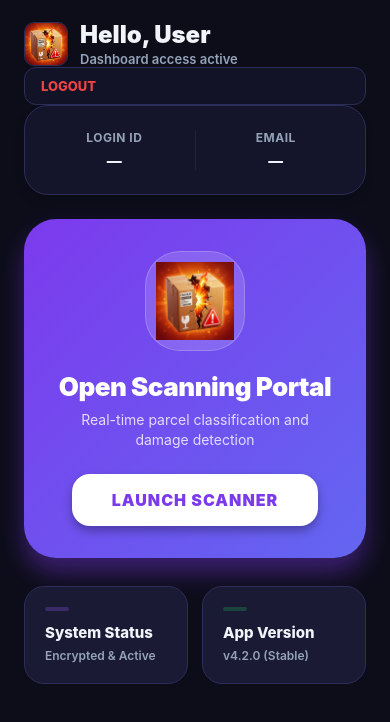
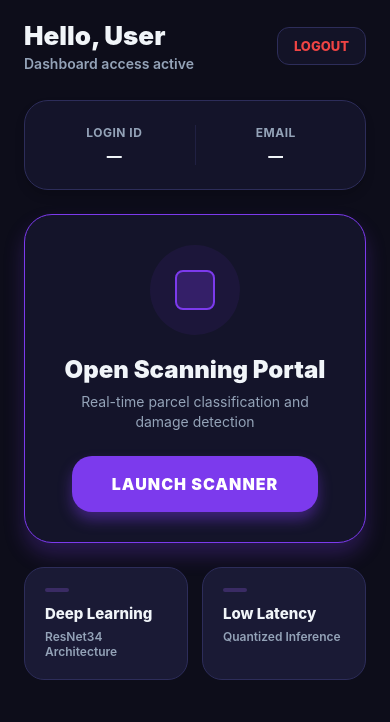
Before and after one commit to saikumarkoda13-ai/parcel, a React Native app in the folder parcel-damage-app/: screen /UserHome in a window 390 px wide. Shown: the top 722 px of the page. Built offline with nearby package versions, Linux system fonts and the light colour scheme.

Commit message:
Premium: Header reorganization and 3D branding upgrades for Home and Predict screens

```diff
--- a/parcel-damage-app/screens/PredictScreen.js
+++ b/parcel-damage-app/screens/PredictScreen.js
@@ -1,10 +1,9 @@
-import React, { useState, useEffect } from 'react';
+import React, { useState } from 'react';
 import {
     View, Text, TouchableOpacity, StyleSheet,
     StatusBar, ScrollView, Image, ActivityIndicator, Alert, SafeAreaView, Platform
 } from 'react-native';
 import * as ImagePicker from 'expo-image-picker';
-import { LinearGradient } from 'expo-linear-gradient';
 import { predictImage } from '../services/api';
 import { COLORS } from '../theme';
 
@@ -16,14 +15,14 @@ export default function PredictScreen({ navigation }) {
     const pickFromGallery = async () => {
         const perm = await ImagePicker.requestMediaLibraryPermissionsAsync();
         if (!perm.granted) { Alert.alert('Permission needed', 'Allow gallery access to upload parcel images.'); return; }
-        const res = await ImagePicker.launchImageLibraryAsync({ mediaTypes: ImagePicker.MediaTypeOptions.Images, quality: 0.7 });
+        const res = await ImagePicker.launchImageLibraryAsync({ mediaTypes: ImagePicker.MediaTypeOptions.Images, quality: 0.9 });
         if (!res.canceled) { setImageUri(res.assets[0].uri); setResult(null); }
     };
 
     const pickFromCamera = async () => {
         const perm = await ImagePicker.requestCameraPermissionsAsync();
         if (!perm.granted) { Alert.alert('Permission needed', 'Allow camera access to take photos.'); return; }
-        const res = await ImagePicker.launchCameraAsync({ quality: 0.7 });
+        const res = await ImagePicker.launchCameraAsync({ quality: 0.9 });
         if (!res.canceled) { setImageUri(res.assets[0].uri); setResult(null); }
     };
 
@@ -62,38 +61,20 @@ export default function PredictScreen({ navigation }) {
         return COLORS.warning;
     };
 
-    // Simulated Progress Logic
-    const [progress, setProgress] = useState(0);
-    useEffect(() => {
-        let interval;
-        if (loading) {
-            setProgress(0);
-            interval = setInterval(() => {
-                setProgress(prev => (prev < 90 ? prev + (90 - prev) * 0.1 : prev));
-            }, 500);
-        } else {
-            setProgress(0);
-            clearInterval(interval);
-        }
-        return () => clearInterval(interval);
-    }, [loading]);
-
     return (
         <SafeAreaView style={styles.safeArea}>
             <StatusBar barStyle="light-content" backgroundColor={COLORS.bg} />
             <ScrollView contentContainerStyle={styles.container} showsVerticalScrollIndicator={false}>
                 {/* Top bar */}
                 <View style={styles.topBar}>
-                    <TouchableOpacity onPress={() => navigation.goBack()} style={styles.backBtn}>
-                        <Text style={{ color: COLORS.primaryLight, fontSize: 13, fontWeight: '800' }}>BACK</Text>
+                    <TouchableOpacity onPress={() => navigation.goBack()}>
+                        <Text style={{ color: COLORS.primaryLight, fontSize: 15, fontWeight: '600' }}>← Back</Text>
                     </TouchableOpacity>
-                    <View style={styles.screenTitleRow}>
-                        <Image source={require('../assets/icon.png')} style={styles.smallLogo} resizeMode="contain" />
-                        <View>
-                            <Text style={styles.screenTitle}>System Scan</Text>
-                            <Text style={{ color: COLORS.success, fontSize: 10, fontWeight: '800', textTransform: 'uppercase' }}>Active Protocol</Text>
+                    <View style={{ alignItems: 'center' }}>
+                        <Text style={styles.screenTitle}>Scanner</Text>
+                        <Text style={{ color: COLORS.primaryLight, fontSize: 11, fontWeight: '700', marginTop: 2, textTransform: 'uppercase' }}>ResNet34 Model</Text>
                     </View>
-                    </View>
+                    <View style={{ width: 50 }} />
                 </View>
 
                 {/* Image Preview */}
@@ -102,7 +83,7 @@ export default function PredictScreen({ navigation }) {
                         <Image source={{ uri: imageUri }} style={styles.image} resizeMode="cover" />
                     ) : (
                         <View style={styles.imagePlaceholder}>
-                        <Image source={require('../assets/icon.png')} style={styles.placeholderLogo} resizeMode="contain" />
+                            <View style={styles.placeholderIcon} />
                             <Text style={{ color: COLORS.muted, marginTop: 12, fontSize: 14 }}>No image selected</Text>
                         </View>
                     )}
@@ -111,32 +92,23 @@ export default function PredictScreen({ navigation }) {
                 {/* Pick buttons */}
                 <View style={styles.pickRow}>
                     <TouchableOpacity style={styles.pickBtn} onPress={pickFromGallery}>
-                        <Image source={require('../assets/gallery-icon.png')} style={styles.btnIcon3D} resizeMode="contain" />
                         <Text style={styles.pickBtnText}>GALLERY</Text>
                     </TouchableOpacity>
                     <TouchableOpacity style={styles.pickBtn} onPress={pickFromCamera}>
-                        <Image source={require('../assets/camera-icon.png')} style={styles.btnIcon3D} resizeMode="contain" />
                         <Text style={styles.pickBtnText}>CAMERA</Text>
                     </TouchableOpacity>
                 </View>
 
                 {/* Predict button */}
                 <TouchableOpacity
+                    style={[styles.predictBtn, (!imageUri || loading) && { opacity: 0.5 }]}
                     onPress={handlePredict}
                     disabled={!imageUri || loading}
-                    activeOpacity={0.8}
-                >
-                    <LinearGradient
-                        colors={(!imageUri || loading) ? [COLORS.card2, COLORS.card2] : [COLORS.primary, '#6366f1']}
-                        start={{ x: 0, y: 0 }}
-                        end={{ x: 1, y: 0 }}
-                        style={styles.predictBtnGradient}
                 >
                     {loading
                         ? <><ActivityIndicator color="#fff" style={{ marginRight: 10 }} /><Text style={styles.predictBtnText}>ANALYZING...</Text></>
                         : <Text style={styles.predictBtnText}>START CLASSIFICATION</Text>
                     }
-                    </LinearGradient>
                 </TouchableOpacity>
 
                 {/* Result Card */}
@@ -164,26 +136,6 @@ export default function PredictScreen({ navigation }) {
                         </TouchableOpacity>
                     </View>
                 )}
-
-                {/* Loading Overlay */}
-                {loading && (
-                    <View style={styles.loadingOverlay}>
-                        <LinearGradient
-                            colors={['rgba(15, 23, 42, 0.9)', 'rgba(30, 41, 59, 0.95)']}
-                            style={styles.loadingBlur}
-                        >
-                            <View style={styles.pulseContainer}>
-                                <Image source={require('../assets/icon.png')} style={styles.loadingLogo} resizeMode="contain" />
-                            </View>
-                            <Text style={styles.loadingText}>AI ANALYZING PARCEL...</Text>
-                            <View style={styles.progressBarBg}>
-                                <View style={[styles.progressBarFill, { width: `${progress}%` }]} />
-                            </View>
-                            <Text style={styles.progressSubtext}>Decrypting damage patterns... {Math.round(progress)}%</Text>
-                        </LinearGradient>
-                    </View>
-                )}
-
                 <View style={{ height: 40 }} />
             </ScrollView>
         </SafeAreaView>
@@ -193,21 +145,17 @@ export default function PredictScreen({ navigation }) {
 const styles = StyleSheet.create({
     safeArea: { flex: 1, backgroundColor: COLORS.bg },
     container: { flexGrow: 1, padding: 24, paddingVertical: 20 },
-    topBar: { flexDirection: 'row', alignItems: 'center', marginBottom: 28 },
-    backBtn: { backgroundColor: COLORS.card2, paddingHorizontal: 16, paddingVertical: 10, borderRadius: 12, marginRight: 20, borderColor: COLORS.border, borderWidth: 1 },
-    screenTitleRow: { flex: 1, flexDirection: 'row', alignItems: 'center', gap: 10 },
-    smallLogo: { width: 36, height: 36, borderRadius: 8, backgroundColor: COLORS.card2 },
-    screenTitle: { fontSize: 20, fontWeight: '900', color: COLORS.text },
-    imageBox: { width: '100%', height: 260, borderRadius: 32, overflow: 'hidden', marginBottom: 20, borderColor: COLORS.border, borderWidth: 1.5, backgroundColor: COLORS.card, shadowColor: '#000', shadowOffset: { width: 0, height: 8 }, shadowOpacity: 0.2, shadowRadius: 15 },
+    topBar: { flexDirection: 'row', justifyContent: 'space-between', alignItems: 'center', marginBottom: 24 },
+    screenTitle: { fontSize: 22, fontWeight: '900', color: COLORS.text },
+    imageBox: { width: '100%', height: 260, borderRadius: 24, overflow: 'hidden', marginBottom: 20, borderColor: COLORS.border, borderWidth: 1.5, backgroundColor: COLORS.card, shadowColor: '#000', shadowOffset: { width: 0, height: 8 }, shadowOpacity: 0.2, shadowRadius: 15 },
     image: { width: '100%', height: '100%' },
     imagePlaceholder: { flex: 1, alignItems: 'center', justifyContent: 'center' },
-    placeholderLogo: { width: 60, height: 60, opacity: 0.3 },
-    pickRow: { flexDirection: 'row', gap: 16, marginBottom: 30 },
-    pickBtn: { flex: 1, backgroundColor: COLORS.card2, borderRadius: 24, padding: 18, alignItems: 'center', borderColor: COLORS.border, borderWidth: 1, shadowColor: '#000', shadowOffset: { width: 0, height: 6 }, shadowOpacity: 0.15, shadowRadius: 10, elevation: 5 },
-    btnIcon3D: { width: 50, height: 50, marginBottom: 10 },
-    pickBtnText: { color: COLORS.text, fontWeight: '900', fontSize: 13, letterSpacing: 1.5 },
-    predictBtnGradient: { paddingVertical: 22, borderRadius: 24, alignItems: 'center', flexDirection: 'row', justifyContent: 'center', shadowColor: COLORS.primary, shadowOffset: { width: 0, height: 12 }, shadowOpacity: 0.4, shadowRadius: 20, elevation: 12, marginBottom: 28 },
-    predictBtnText: { color: COLORS.white, fontSize: 17, fontWeight: '900', letterSpacing: 1 },
+    placeholderIcon: { width: 60, height: 60, borderRadius: 30, backgroundColor: COLORS.card2, borderColor: COLORS.border, borderWidth: 2 },
+    pickRow: { flexDirection: 'row', gap: 14, marginBottom: 20 },
+    pickBtn: { flex: 1, backgroundColor: COLORS.card2, borderRadius: 20, padding: 20, alignItems: 'center', borderColor: COLORS.border, borderWidth: 1 },
+    pickBtnText: { color: COLORS.text, fontWeight: '800', fontSize: 16, letterSpacing: 0.5 },
+    predictBtn: { backgroundColor: COLORS.primary, paddingVertical: 20, borderRadius: 20, alignItems: 'center', flexDirection: 'row', justifyContent: 'center', shadowColor: COLORS.primary, shadowOffset: { width: 0, height: 10 }, shadowOpacity: 0.4, shadowRadius: 18, elevation: 12, marginBottom: 24 },
+    predictBtnText: { color: COLORS.white, fontSize: 18, fontWeight: '900', letterSpacing: 1 },
     resultCard: { backgroundColor: COLORS.card, borderRadius: 24, padding: 28, borderWidth: 2, shadowColor: '#000', shadowOffset: { width: 0, height: 10 }, shadowOpacity: 0.3, shadowRadius: 20, elevation: 12 },
     statusLabel: { fontSize: 12, fontWeight: '800', color: COLORS.muted, textAlign: 'center', textTransform: 'uppercase', letterSpacing: 1 },
     resultLabel: { fontSize: 36, fontWeight: '900', textAlign: 'center', marginVertical: 12, letterSpacing: 1.5 },
@@ -218,14 +166,4 @@ const styles = StyleSheet.create({
     barFill: { height: '100%', borderRadius: 6 },
     resetBtn: { marginTop: 24, paddingVertical: 15, borderRadius: 14, backgroundColor: COLORS.card2, borderWidth: 1, borderColor: COLORS.border, alignItems: 'center' },
     resetBtnText: { color: COLORS.primaryLight, fontWeight: '800', fontSize: 15 },
-
-    // Loading Overlay Styles
-    loadingOverlay: { ...StyleSheet.absoluteFillObject, zIndex: 1000, justifyContent: 'center', alignItems: 'center' },
-    loadingBlur: { width: '100%', height: '100%', justifyContent: 'center', alignItems: 'center', padding: 40 },
-    pulseContainer: { width: 120, height: 120, borderRadius: 30, backgroundColor: 'rgba(255,255,255,0.05)', alignItems: 'center', justifyContent: 'center', marginBottom: 30, borderColor: 'rgba(255,255,255,0.1)', borderWidth: 1 },
-    loadingLogo: { width: 80, height: 80 },
-    loadingText: { color: COLORS.white, fontSize: 18, fontWeight: '900', letterSpacing: 2, marginBottom: 20 },
-    progressBarBg: { width: '100%', height: 6, backgroundColor: 'rgba(255,255,255,0.1)', borderRadius: 3, overflow: 'hidden', marginBottom: 12 },
-    progressBarFill: { height: '100%', backgroundColor: COLORS.primaryLight },
-    progressSubtext: { color: COLORS.muted, fontSize: 12, fontWeight: '600', letterSpacing: 0.5 },
 });
--- a/parcel-damage-app/screens/UserHomeScreen.js
+++ b/parcel-damage-app/screens/UserHomeScreen.js
@@ -1,10 +1,9 @@
 import React from 'react';
 import {
-    View, Text, TouchableOpacity, StyleSheet, Image,
+    View, Text, TouchableOpacity, StyleSheet,
     StatusBar, ScrollView, Alert, SafeAreaView, Platform
 } from 'react-native';
 import AsyncStorage from '@react-native-async-storage/async-storage';
-import { LinearGradient } from 'expo-linear-gradient';
 import { COLORS } from '../theme';
 
 export default function UserHomeScreen({ navigation, route }) {
@@ -36,12 +35,9 @@ export default function UserHomeScreen({ navigation, route }) {
             <ScrollView contentContainerStyle={styles.container} showsVerticalScrollIndicator={false}>
                 {/* Header */}
                 <View style={styles.header}>
-                    <View style={styles.headerTitleRow}>
-                        <Image source={require('../assets/icon.png')} style={styles.headerLogo} resizeMode="contain" />
                     <View>
                         <Text style={styles.welcome}>Hello, {user.name || 'User'}</Text>
                         <Text style={styles.subtitle}>Dashboard access active</Text>
-                        </View>
                     </View>
                     <TouchableOpacity onPress={handleLogout} style={styles.logoutBtn}>
                         <Text style={styles.logoutText}>LOGOUT</Text>
@@ -61,38 +57,32 @@ export default function UserHomeScreen({ navigation, route }) {
                     </View>
                 </View>
 
+                {/* Main Action */}
                 <TouchableOpacity
+                    style={styles.predictCard}
                     onPress={() => navigation.navigate('Predict', { user })}
-                    activeOpacity={0.9}
-                >
-                    <LinearGradient
-                        colors={[COLORS.primary, '#6366f1']}
-                        start={{ x: 0, y: 0 }}
-                        end={{ x: 1, y: 1 }}
-                        style={styles.predictCardGradient}
                 >
                     <View style={styles.predictIconCircle}>
-                            <Image source={require('../assets/icon.png')} style={styles.predictLogo} resizeMode="contain" />
+                        <View style={styles.scanBadge} />
                     </View>
                     <Text style={styles.predictTitle}>Open Scanning Portal</Text>
                     <Text style={styles.predictSubtitle}>Real-time parcel classification and damage detection</Text>
                     <View style={styles.predictBtn}>
                         <Text style={styles.predictBtnText}>LAUNCH SCANNER</Text>
                     </View>
-                    </LinearGradient>
                 </TouchableOpacity>
 
                 {/* Info Cards */}
                 <View style={styles.infoRow}>
                     <View style={styles.infoCard}>
                         <View style={styles.miniBadge} />
-                        <Text style={styles.infoTitle}>System Status</Text>
-                        <Text style={styles.infoText}>Encrypted & Active</Text>
+                        <Text style={styles.infoTitle}>Deep Learning</Text>
+                        <Text style={styles.infoText}>ResNet34 Architecture</Text>
                     </View>
                     <View style={styles.infoCard}>
-                        <View style={[styles.miniBadge, { backgroundColor: COLORS.success + '40' }]} />
-                        <Text style={styles.infoTitle}>App Version</Text>
-                        <Text style={styles.infoText}>v4.2.0 (Stable)</Text>
+                        <View style={styles.miniBadge} />
+                        <Text style={styles.infoTitle}>Low Latency</Text>
+                        <Text style={styles.infoText}>Quantized Inference</Text>
                     </View>
                 </View>
                 <View style={{ height: 40 }} />
@@ -104,10 +94,9 @@ export default function UserHomeScreen({ navigation, route }) {
 const styles = StyleSheet.create({
     safeArea: { flex: 1, backgroundColor: COLORS.bg },
     container: { flexGrow: 1, padding: 24, paddingVertical: 20 },
-    headerTitleRow: { flexDirection: 'row', alignItems: 'center', gap: 12 },
-    headerLogo: { width: 44, height: 44, borderRadius: 10, backgroundColor: COLORS.card2, borderColor: COLORS.border, borderWidth: 1 },
-    welcome: { fontSize: 24, fontWeight: '900', color: COLORS.text },
-    subtitle: { fontSize: 13, color: COLORS.muted, marginTop: 2, fontWeight: '600' },
+    header: { flexDirection: 'row', justifyContent: 'space-between', alignItems: 'center', marginBottom: 28 },
+    welcome: { fontSize: 26, fontWeight: '900', color: COLORS.text },
+    subtitle: { fontSize: 14, color: COLORS.muted, marginTop: 4, fontWeight: '600' },
     logoutBtn: { backgroundColor: COLORS.card2 + '80', borderRadius: 12, paddingVertical: 10, paddingHorizontal: 16, borderColor: COLORS.border, borderWidth: 1 },
     logoutText: { color: COLORS.danger, fontSize: 13, fontWeight: '800' },
     statsCard: { backgroundColor: COLORS.card, borderRadius: 24, padding: 24, flexDirection: 'row', marginBottom: 24, borderColor: COLORS.border, borderWidth: 1, shadowColor: '#000', shadowOffset: { width: 0, height: 6 }, shadowOpacity: 0.15, shadowRadius: 10, elevation: 5 },
@@ -115,13 +104,13 @@ const styles = StyleSheet.create({
     statLabel: { fontSize: 12, color: COLORS.muted, marginBottom: 6, fontWeight: '700', textTransform: 'uppercase', letterSpacing: 0.5 },
     statValue: { fontSize: 15, fontWeight: '800', color: COLORS.text },
     divider: { width: 1, backgroundColor: COLORS.border, marginHorizontal: 15, opacity: 0.5 },
-    predictCardGradient: { borderRadius: 32, padding: 32, alignItems: 'center', marginBottom: 28, shadowColor: COLORS.primary, shadowOffset: { width: 0, height: 15 }, shadowOpacity: 0.4, shadowRadius: 25, elevation: 15 },
-    predictIconCircle: { width: 100, height: 100, borderRadius: 35, backgroundColor: 'rgba(255,255,255,0.15)', alignItems: 'center', justifyContent: 'center', marginBottom: 20, overflow: 'hidden', borderColor: 'rgba(255,255,255,0.2)', borderWidth: 1 },
-    predictLogo: { width: '80%', height: '80%' },
-    predictTitle: { fontSize: 26, fontWeight: '900', color: COLORS.white, marginBottom: 8, letterSpacing: -0.5 },
-    predictSubtitle: { fontSize: 14, color: 'rgba(255,255,255,0.8)', textAlign: 'center', marginBottom: 24, lineHeight: 20, paddingHorizontal: 10 },
-    predictBtn: { backgroundColor: COLORS.white, paddingVertical: 16, paddingHorizontal: 40, borderRadius: 18, shadowColor: '#000', shadowOffset: { width: 0, height: 5 }, shadowOpacity: 0.3, shadowRadius: 10, elevation: 8 },
-    predictBtnText: { color: COLORS.primary, fontWeight: '900', fontSize: 16, letterSpacing: 1 },
+    predictCard: { backgroundColor: COLORS.card, borderRadius: 28, padding: 30, alignItems: 'center', marginBottom: 24, borderColor: COLORS.primary, borderWidth: 1.5, shadowColor: COLORS.primary, shadowOffset: { width: 0, height: 12 }, shadowOpacity: 0.25, shadowRadius: 20, elevation: 15 },
+    predictIconCircle: { width: 90, height: 90, borderRadius: 45, backgroundColor: COLORS.primary + '15', alignItems: 'center', justifyContent: 'center', marginBottom: 20 },
+    scanBadge: { width: 40, height: 40, borderRadius: 8, backgroundColor: COLORS.primary + '40', borderWidth: 2, borderColor: COLORS.primary },
+    predictTitle: { fontSize: 24, fontWeight: '900', color: COLORS.text, marginBottom: 8 },
+    predictSubtitle: { fontSize: 14, color: COLORS.muted, textAlign: 'center', marginBottom: 24, lineHeight: 20 },
+    predictBtn: { backgroundColor: COLORS.primary, paddingVertical: 18, paddingHorizontal: 40, borderRadius: 20, shadowColor: COLORS.primary, shadowOffset: { width: 0, height: 8 }, shadowOpacity: 0.4, shadowRadius: 14, elevation: 12 },
+    predictBtnText: { color: COLORS.white, fontWeight: '900', fontSize: 16, letterSpacing: 1 },
     infoRow: { flexDirection: 'row', gap: 14 },
     infoCard: { flex: 1, backgroundColor: COLORS.card2, borderRadius: 20, padding: 20, borderColor: COLORS.border, borderWidth: 1 },
     miniBadge: { width: 24, height: 4, borderRadius: 2, backgroundColor: COLORS.primaryLight + '40', marginBottom: 12 },
```
Lines whose indentation alone changed are shown as unchanged.
